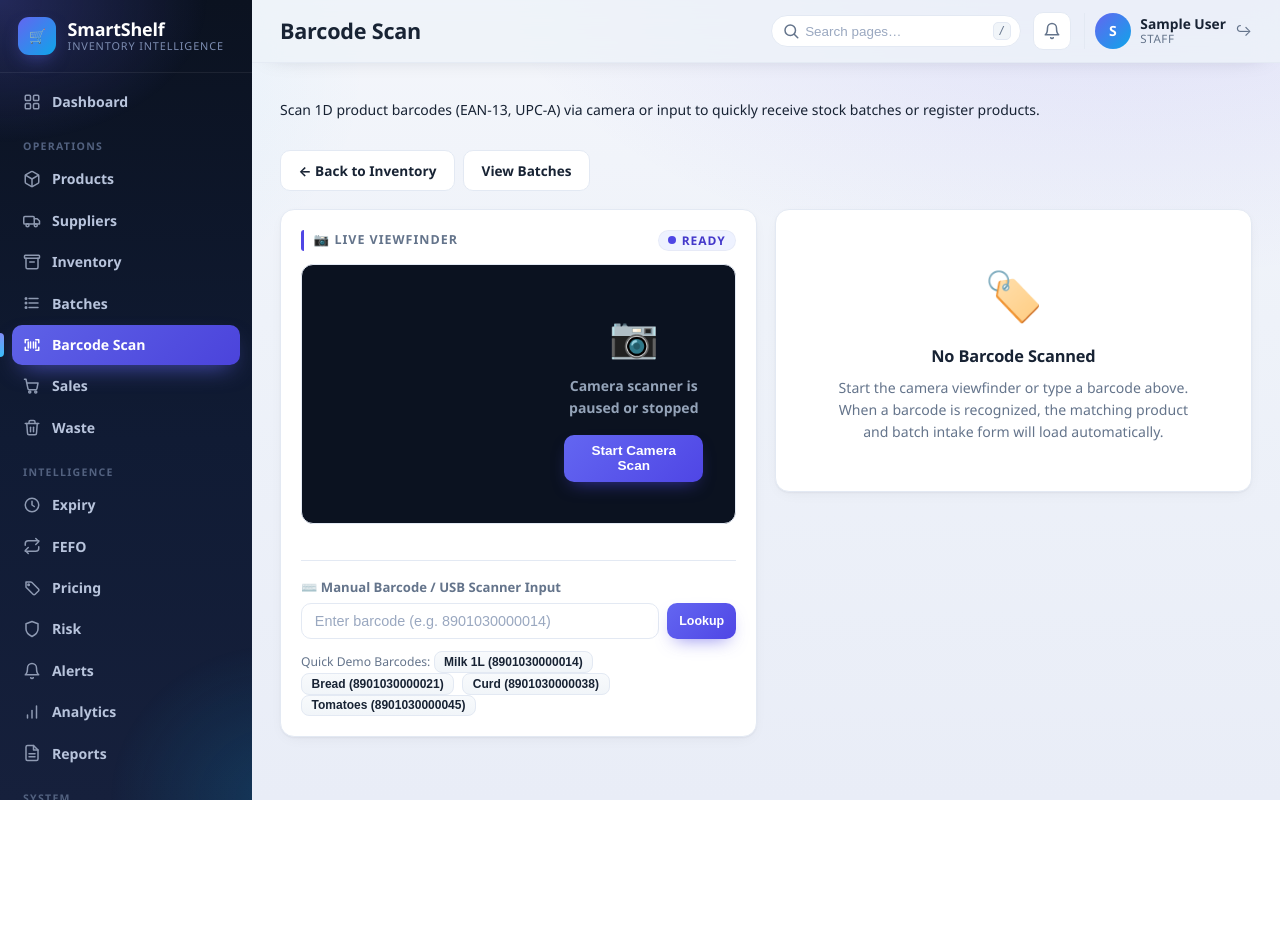
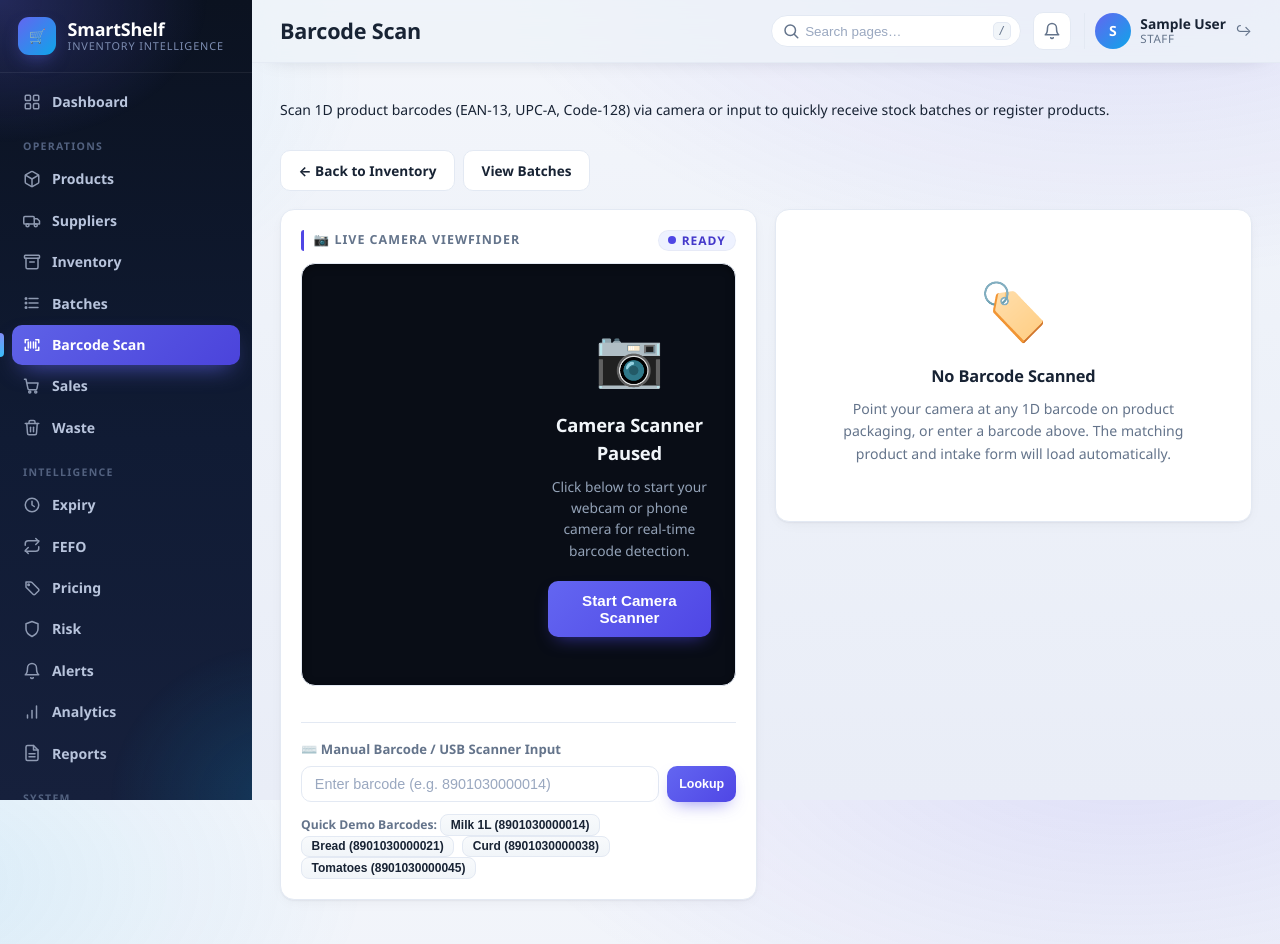
Before and after one commit to jesvinraj/Smart-Shelf, a Flask app: page /scan in a window 1280 px wide. Before the commit the page ends 800 px from the top, so only its background shows below. Run offline with Flask 3, Linux system fonts and the light colour scheme; the visitor is signed in with stand-in values (Sample User, id 1); data comes from the database, SQL or seed files in the repository; data that the repository does not hold is empty; some libraries are stand-ins or nearby versions.

Commit message:
UI: Enhance camera scanner with spacious viewfinder, dynamic qrbox, and flip/mirror toggle

```diff
--- a/presentation/static/js/scan.js
+++ b/presentation/static/js/scan.js
@@ -3,6 +3,7 @@
 
 let html5QrCode = null;
 let isScanning = false;
+let isMirrored = false;
 let currentCameraId = null;
 let availableCameras = [];
 let lastScannedCode = null;
@@ -41,7 +42,9 @@ async function initScanner() {
     if (availableCameras && availableCameras.length) {
       // Default to rear/back camera if found, otherwise first available
       const backCam = availableCameras.find(c =>
-        c.label.toLowerCase().includes('back') || c.label.toLowerCase().includes('rear') || c.label.toLowerCase().includes('environment')
+        c.label.toLowerCase().includes('back') ||
+        c.label.toLowerCase().includes('rear') ||
+        c.label.toLowerCase().includes('environment')
       );
       currentCameraId = backCam ? backCam.id : availableCameras[0].id;
       if (availableCameras.length > 1) {
@@ -57,10 +60,18 @@ async function startScanning() {
   if (!html5QrCode) await initScanner();
   if (!html5QrCode) return;
 
+  // Responsive large qrbox for easy 1D barcode alignment
+  const qrboxFunction = (viewfinderWidth, viewfinderHeight) => {
+    const minEdge = Math.min(viewfinderWidth, viewfinderHeight);
+    const width = Math.min(Math.floor(viewfinderWidth * 0.88), 460);
+    const height = Math.min(Math.floor(viewfinderHeight * 0.65), 240);
+    return { width: Math.max(width, 260), height: Math.max(height, 160) };
+  };
+
   const config = {
-    fps: 10,
-    qrbox: { width: 280, height: 180 },
-    aspectRatio: 1.3333,
+    fps: 15,
+    qrbox: qrboxFunction,
+    aspectRatio: 1.333333,
     formatsToSupport: [
       Html5QrcodeSupportedFormats.EAN_13,
       Html5QrcodeSupportedFormats.EAN_8,
@@ -78,22 +89,33 @@ async function startScanning() {
 
   try {
     document.getElementById('readerPlaceholder').style.display = 'none';
+    const scanGuide = document.getElementById('scanGuide');
+    const laserLine = document.getElementById('laserLine');
+    if (scanGuide) scanGuide.classList.add('active');
+    if (laserLine) laserLine.classList.add('active');
+
     await html5QrCode.start(
       cameraConfig,
       config,
       onBarcodeDecoded,
       (errorMessage) => {
-        // Scanning frame without barcode - no action needed
+        // Normal frame scanning without barcode detected
       }
     );
+
     isScanning = true;
-    updateStatus('Camera active · Scanning', 'green');
+    updateStatus('Camera Active · Scanning', 'green');
     document.getElementById('startScanBtn').style.display = 'none';
     document.getElementById('stopScanBtn').style.display = 'inline-flex';
+    document.getElementById('flipMirrorBtn').style.display = 'inline-flex';
   } catch (err) {
     console.error('Camera start error:', err);
     updateStatus('Camera access denied or unavailable', 'red');
     document.getElementById('readerPlaceholder').style.display = 'block';
+    const scanGuide = document.getElementById('scanGuide');
+    const laserLine = document.getElementById('laserLine');
+    if (scanGuide) scanGuide.classList.remove('active');
+    if (laserLine) laserLine.classList.remove('active');
     alert('Could not start camera. Please ensure camera permissions are granted in your browser, or use manual barcode entry.');
   }
 }
@@ -109,7 +131,23 @@ async function stopScanning() {
     document.getElementById('readerPlaceholder').style.display = 'block';
     document.getElementById('startScanBtn').style.display = 'inline-flex';
     document.getElementById('stopScanBtn').style.display = 'none';
+    const scanGuide = document.getElementById('scanGuide');
+    const laserLine = document.getElementById('laserLine');
+    if (scanGuide) scanGuide.classList.remove('active');
+    if (laserLine) laserLine.classList.remove('active');
     updateStatus('Scanner paused', 'yellow');
+  }
+}
+
+function toggleFlipMirror() {
+  isMirrored = !isMirrored;
+  const readerEl = document.getElementById('reader');
+  if (readerEl) {
+    if (isMirrored) {
+      readerEl.classList.add('mirrored');
+    } else {
+      readerEl.classList.remove('mirrored');
+    }
   }
 }
 
@@ -133,7 +171,7 @@ function onBarcodeDecoded(decodedText, decodedResult) {
   updateStatus(`Scanned: ${decodedText}`, 'blue');
   document.getElementById('manualBarcodeInput').value = decodedText;
 
-  // Temporarily stop scanner stream so user can focus on batch entry
+  // Temporarily stop scanner stream so user can review and submit batch entry
   stopScanning().catch(() => {});
   document.getElementById('restartScanBtn').style.display = 'inline-flex';
 
@@ -374,6 +412,10 @@ document.getElementById('stopScanBtn').addEventListener('click', () => {
   stopScanning();
 });
 
+document.getElementById('flipMirrorBtn').addEventListener('click', () => {
+  toggleFlipMirror();
+});
+
 document.getElementById('toggleCameraBtn').addEventListener('click', () => {
   toggleCamera();
 });
--- a/presentation/templates/scan.html
+++ b/presentation/templates/scan.html
@@ -5,7 +5,7 @@
 <div class="page-head">
   <div>
     <h1>Barcode Scanning & Quick Entry</h1>
-    <p class="sub">Scan 1D product barcodes (EAN-13, UPC-A) via camera or input to quickly receive stock batches or register products.</p>
+    <p class="sub">Scan 1D product barcodes (EAN-13, UPC-A, Code-128) via camera or input to quickly receive stock batches or register products.</p>
   </div>
   <div class="actions">
     <a href="{{ url_for('pages.inventory') }}" class="btn ghost">← Back to Inventory</a>
@@ -13,28 +13,114 @@
   </div>
 </div>
 
+<style>
+  /* Spacious Camera Viewfinder & Mirror Controls */
+  #reader-container {
+    position: relative;
+    width: 100%;
+    min-height: 420px;
+    background: #090d16;
+    border-radius: 14px;
+    overflow: hidden;
+    display: flex;
+    align-items: center;
+    justify-content: center;
+    margin-bottom: 1rem;
+    border: 1px solid var(--border);
+    box-shadow: inset 0 2px 8px rgba(0, 0, 0, 0.4);
+  }
+
+  #reader {
+    width: 100% !important;
+    border: none !important;
+  }
+
+  #reader video {
+    width: 100% !important;
+    max-height: 480px !important;
+    object-fit: cover !important;
+    border-radius: 12px;
+    transform: none;
+    transition: transform 0.25s ease;
+  }
+
+  /* When mirrored class is active */
+  #reader.mirrored video {
+    transform: scaleX(-1) !important;
+  }
+
+  /* Custom styling for html5-qrcode overlays */
+  #reader__scan_region {
+    background: transparent !important;
+  }
+  #reader__dashboard {
+    display: none !important;
+  }
+
+  .scanner-guide {
+    position: absolute;
+    inset: 15% 10%;
+    border: 2px dashed rgba(99, 102, 241, 0.7);
+    border-radius: 12px;
+    pointer-events: none;
+    display: none;
+  }
+  .scanner-guide.active {
+    display: block;
+  }
+
+  .laser-line {
+    position: absolute;
+    left: 5%;
+    right: 5%;
+    top: 50%;
+    height: 2px;
+    background: linear-gradient(90deg, transparent, #ef4444, #f87171, #ef4444, transparent);
+    box-shadow: 0 0 8px #ef4444;
+    animation: scanAnim 2.5s ease-in-out infinite;
+    pointer-events: none;
+    display: none;
+  }
+  .laser-line.active {
+    display: block;
+  }
+
+  @keyframes scanAnim {
+    0%, 100% { top: 20%; opacity: 0.4; }
+    50% { top: 80%; opacity: 1; }
+  }
+</style>
+
 <div class="grid grid-2">
-  <!-- Left: Scanner Viewfinder & Controls -->
+  <!-- Left: Large Scanner Viewfinder & Controls -->
   <div class="card">
-    <div class="sect-title" style="display:flex; justify-content:space-between; align-items:center;">
-      <span>📷 Live Viewfinder</span>
+    <div class="sect-title" style="display:flex; justify-content:space-between; align-items:center; margin-bottom:0.75rem;">
+      <span style="font-weight:700;">📷 Live Camera Viewfinder</span>
       <span id="scanStatusBadge" class="pill blue"><span class="dot"></span>Ready</span>
     </div>
 
-    <!-- Scanner container -->
-    <div id="reader-container" style="position:relative; width:100%; min-height:260px; background:#0b1220; border-radius:12px; overflow:hidden; display:flex; align-items:center; justify-content:center; margin-bottom:1rem; border:1px solid var(--border);">
-      <div id="reader" style="width:100%;"></div>
-      <div id="readerPlaceholder" style="text-align:center; padding:2rem; color:#94a3b8;">
-        <div style="font-size:2.5rem; margin-bottom:0.5rem;">📷</div>
-        <p style="margin:0 0 1rem; font-weight:600;">Camera scanner is paused or stopped</p>
-        <button id="startScanBtn" class="btn">Start Camera Scan</button>
+    <!-- Enlarged Scanner Viewport -->
+    <div id="reader-container">
+      <div id="reader"></div>
+      <div class="scanner-guide" id="scanGuide"></div>
+      <div class="laser-line" id="laserLine"></div>
+
+      <div id="readerPlaceholder" style="text-align:center; padding:3rem 1.5rem; color:#94a3b8; z-index:2;">
+        <div style="font-size:3.5rem; margin-bottom:0.75rem;">📷</div>
+        <h3 style="color:#f1f5f9; margin:0 0 0.5rem; font-size:1.15rem;">Camera Scanner Paused</h3>
+        <p style="margin:0 0 1.25rem; font-size:0.86rem; color:#94a3b8; max-width:320px;">
+          Click below to start your webcam or phone camera for real-time barcode detection.
+        </p>
+        <button id="startScanBtn" class="btn" style="padding:0.7rem 1.4rem; font-size:0.95rem;">Start Camera Scanner</button>
       </div>
     </div>
 
-    <div style="display:flex; gap:0.5rem; flex-wrap:wrap; margin-bottom:1.25rem;">
-      <button id="toggleCameraBtn" class="btn sm ghost" style="display:none;">Switch Camera</button>
-      <button id="stopScanBtn" class="btn sm red" style="display:none;">Stop Camera</button>
-      <button id="restartScanBtn" class="btn sm" style="display:none;">Scan Another Barcode</button>
+    <!-- Scanner Action Bar -->
+    <div style="display:flex; gap:0.5rem; flex-wrap:wrap; margin-bottom:1.25rem; align-items:center;">
+      <button id="toggleCameraBtn" class="btn sm ghost" style="display:none;">📷 Switch Camera</button>
+      <button id="flipMirrorBtn" class="btn sm ghost" style="display:none;" title="Flip horizontal mirror view">🔄 Flip / Mirror Video</button>
+      <button id="stopScanBtn" class="btn sm red" style="display:none;">⏹ Stop Camera</button>
+      <button id="restartScanBtn" class="btn sm" style="display:none;">📷 Scan Another Barcode</button>
     </div>
 
     <!-- Manual input fallback -->
@@ -49,7 +135,7 @@
 
       <!-- Quick demo test barcodes -->
       <div style="margin-top:0.75rem; font-size:0.76rem; color:var(--muted);">
-        <span>Quick Demo Barcodes: </span>
+        <span style="font-weight:600;">Quick Demo Barcodes: </span>
         <button type="button" class="chip" onclick="triggerLookup('8901030000014')">Milk 1L (8901030000014)</button>
         <button type="button" class="chip" onclick="triggerLookup('8901030000021')">Bread (8901030000021)</button>
         <button type="button" class="chip" onclick="triggerLookup('8901030000038')">Curd (8901030000038)</button>
@@ -68,12 +154,12 @@
       </div>
 
       <div style="display:flex; gap:1rem; align-items:flex-start; margin-bottom:1rem;">
-        <div style="width:48px; height:48px; border-radius:12px; background:linear-gradient(135deg,#6366f1,#0ea5e9); display:flex; align-items:center; justify-content:center; color:#fff; font-size:1.5rem; flex-shrink:0;">
+        <div style="width:52px; height:52px; border-radius:14px; background:linear-gradient(135deg,#6366f1,#0ea5e9); display:flex; align-items:center; justify-content:center; color:#fff; font-size:1.6rem; flex-shrink:0;">
           🛒
         </div>
         <div style="flex:1;">
-          <h3 id="resProdName" style="margin:0 0 0.25rem;">—</h3>
-          <div style="display:flex; gap:0.6rem; flex-wrap:wrap; font-size:0.8rem; color:var(--muted);">
+          <h3 id="resProdName" style="margin:0 0 0.25rem; font-size:1.2rem;">—</h3>
+          <div style="display:flex; gap:0.6rem; flex-wrap:wrap; font-size:0.82rem; color:var(--muted);">
             <span>SKU: <strong id="resProdSku" style="color:var(--text);">—</strong></span>
             <span>Barcode: <strong id="resProdBarcode" style="color:var(--text);">—</strong></span>
             <span>Category: <strong id="resProdCat" style="color:var(--text);">—</strong></span>
@@ -238,11 +324,11 @@
     </div>
 
     <!-- Default Idle Prompt -->
-    <div id="idleCard" class="card" style="text-align:center; padding:3rem 1.5rem; color:var(--muted);">
-      <div style="font-size:3rem; margin-bottom:0.75rem;">🏷️</div>
+    <div id="idleCard" class="card" style="text-align:center; padding:3.5rem 1.5rem; color:var(--muted);">
+      <div style="font-size:3.5rem; margin-bottom:0.75rem;">🏷️</div>
       <h3 style="color:var(--text); margin-bottom:0.5rem;">No Barcode Scanned</h3>
-      <p style="max-width:360px; margin:0 auto; font-size:0.88rem;">
-        Start the camera viewfinder or type a barcode above. When a barcode is recognized, the matching product and batch intake form will load automatically.
+      <p style="max-width:380px; margin:0 auto; font-size:0.88rem; line-height:1.6;">
+        Point your camera at any 1D barcode on product packaging, or enter a barcode above. The matching product and intake form will load automatically.
       </p>
     </div>
   </div>
```
